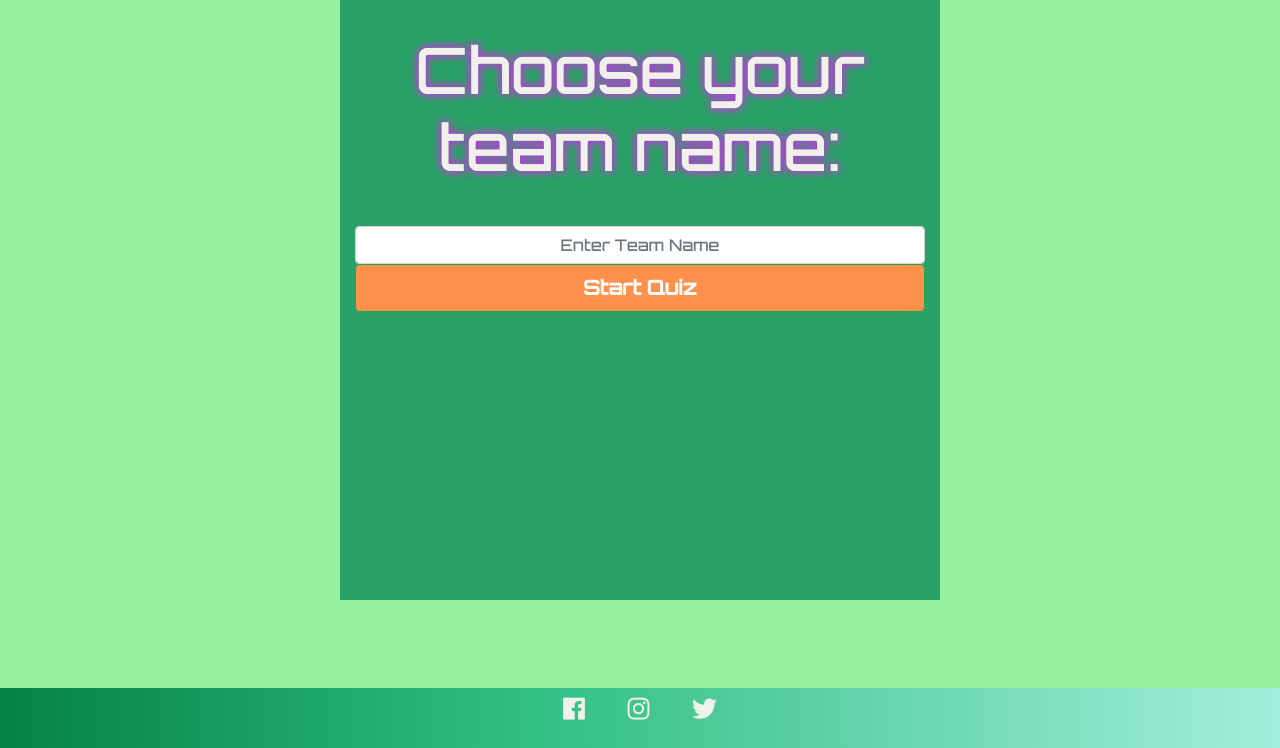
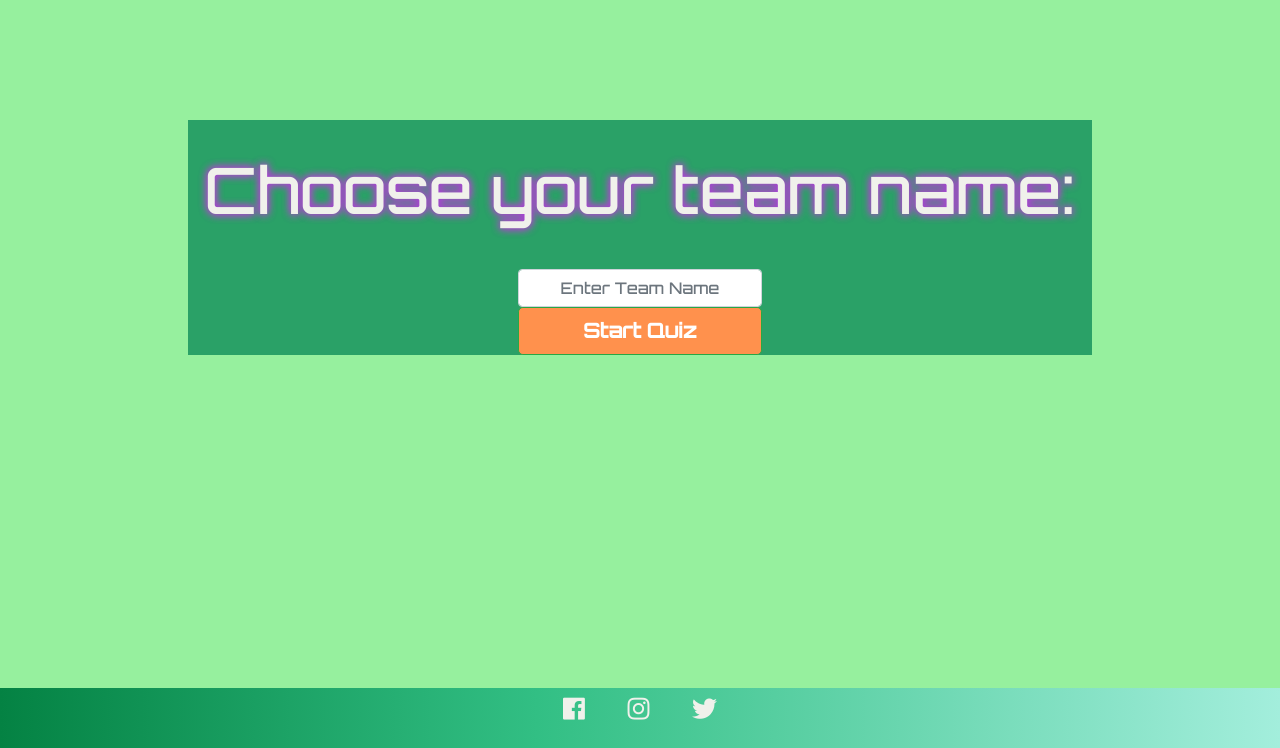
Before and after one commit to StaticWickedCats/StaticWickedQuiz, a Flask app: template templates/Vanja/index.html in a window 1280 px wide. Shown: the part 52-800 px from the top of the page. Run offline with Flask 2, Linux system fonts and the light colour scheme; the template is opened without the code that fills it, so the values that code supplies are empty; some libraries are stand-ins or nearby versions.

Commit message:
updated html & css with flex-container-V

```diff
--- a/templates/Vanja/css/styles.css
+++ b/templates/Vanja/css/styles.css
@@ -135,15 +135,27 @@ p {
     background-size: 130%;
 }
 
-/*---------------------------- Enter team page content style Vanja -----------------------------*/
-
-
-.background-box { /*The darker green background box*/
-    background: #2aa167;
-    height: 600px;
-    width: 600px;
+/*---------------------------- Start Quiz Body Content-----------------------------*/
+.flex-container {
+    display: flex;
+    justify-content: center;
+    vertical-align: -webkit-baseline-middle;
 }
 
+.colorbox {
+    display: flex;
+    justify-content: center;
+    align-items: center;
+    margin: 15vh 5vh;
+}
+
+.background-box {
+    background-color: #2aa167;
+    height: 100%;
+    display: flex;
+    flex-direction: column;
+    align-items: center;
+}
 
 .teamName { /*The title font styling*/
     font-family: 'Orbitron';
@@ -170,10 +182,8 @@ p {
   background: #FE7A29;
   color: #ffffff;
   border-color: #ff914d;
-
 }
 
-/*---------------------------- Enter team page content style Vanja finished -----------------------------*/
 
 /*---------------------------- Footer -----------------------------*/
 footer {
--- a/templates/Vanja/index.html
+++ b/templates/Vanja/index.html
@@ -39,7 +39,9 @@
         <!--/Navigation Bar-->
 
         <!--Content-->
-        <div class="container-fluid container box background-box">
+        <div class="flex-container">
+            <div class="container-fluid container box colorbox">
+                <div class="background-box">
                     <h1 class="teamName">Choose your team name:</h1>
                     <form>
                         <div class="form-row">
@@ -49,6 +51,8 @@
                         </div>
                         <button type="submit" class="btn btn-success btn-lg btn-block">Start Quiz</button>
                     </form>
+                </div>
+            </div>
         </div>
         <!--/Content-->
 
```
Lines whose indentation alone changed are shown as unchanged.
